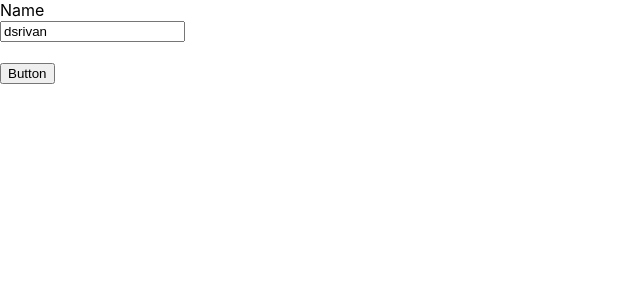
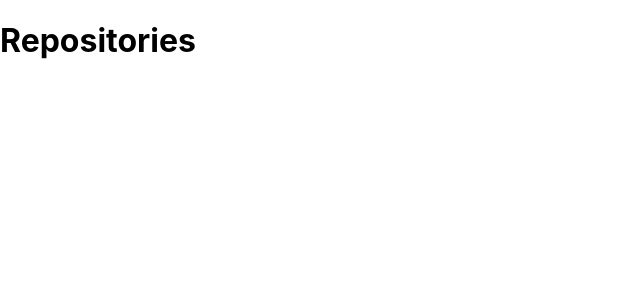
Before and after one commit to dsrivan/gamaacademy-2021-HiringCoders2-projeto-ReactApp, a React (Create React App) app: page /repositories in a window 1280 px wide. Shown: the top 300 px of the page, without its empty margins (0-640 px from the left). Built offline with nearby package versions, Linux system fonts and the light colour scheme.

Commit message:
Importando as rotas no componente App

```diff
--- a/src/App.js
+++ b/src/App.js
@@ -1,28 +1,10 @@
-import React, { useState } from 'react';
-import axios from 'axios';
+import React from 'react';
+
+import Routes from './routes';
 
 function App() {
-
-  const [usuario, setUsuario] = useState('dsrivan');
-
-  function handlePesquisa() {
-    const link = `https://api.github.com/users/${usuario}/repos`;
-
-    axios.get(link)
-      .then(response => console.log(response.data));
-  }
   return (
-
-    <>
-      <label htmlFor="inputName">
-        Name
-      </label>
-      <br />
-      <input type="text" placeholder="type your name here" value={usuario} onChange={e => setUsuario(e.target.value)} />
-      <br />
-      <br />
-      <input type="button" value="Button" onClick={handlePesquisa} />
-    </>
+    <Routes></Routes>
   );
 }
 
--- /dev/null
+++ b/src/Home.js
@@ -0,0 +1,29 @@
+import React, { useState } from 'react';
+import axios from 'axios';
+
+function App() {
+
+    const [usuario, setUsuario] = useState('dsrivan');
+
+    function handlePesquisa() {
+        const link = `https://api.github.com/users/${usuario}/repos`;
+
+        axios.get(link)
+            .then(response => console.log(response.data));
+    }
+    return (
+
+        <>
+            <label htmlFor="inputName">
+                Name
+            </label>
+            <br />
+            <input type="text" placeholder="type your name here" value={usuario} onChange={e => setUsuario(e.target.value)} />
+            <br />
+            <br />
+            <input type="button" value="Button" onClick={handlePesquisa} />
+        </>
+    );
+}
+
+export default App;
--- a/src/routes.js
+++ b/src/routes.js
@@ -1,5 +1,7 @@
 import React from 'react';
 import { BrowserRouter, Route, Switch } from 'react-router-dom';
+
+import Home from './Home';
 import Repositories from './Repositories';
 
 export default function Routes() {
@@ -7,6 +9,7 @@ export default function Routes() {
         <BrowserRouter>
             <Switch>
                 <Route path='/repositories' component={Repositories} />
+                <Route path='/' component={Home} />
             </Switch>
         </BrowserRouter>
     )
```
